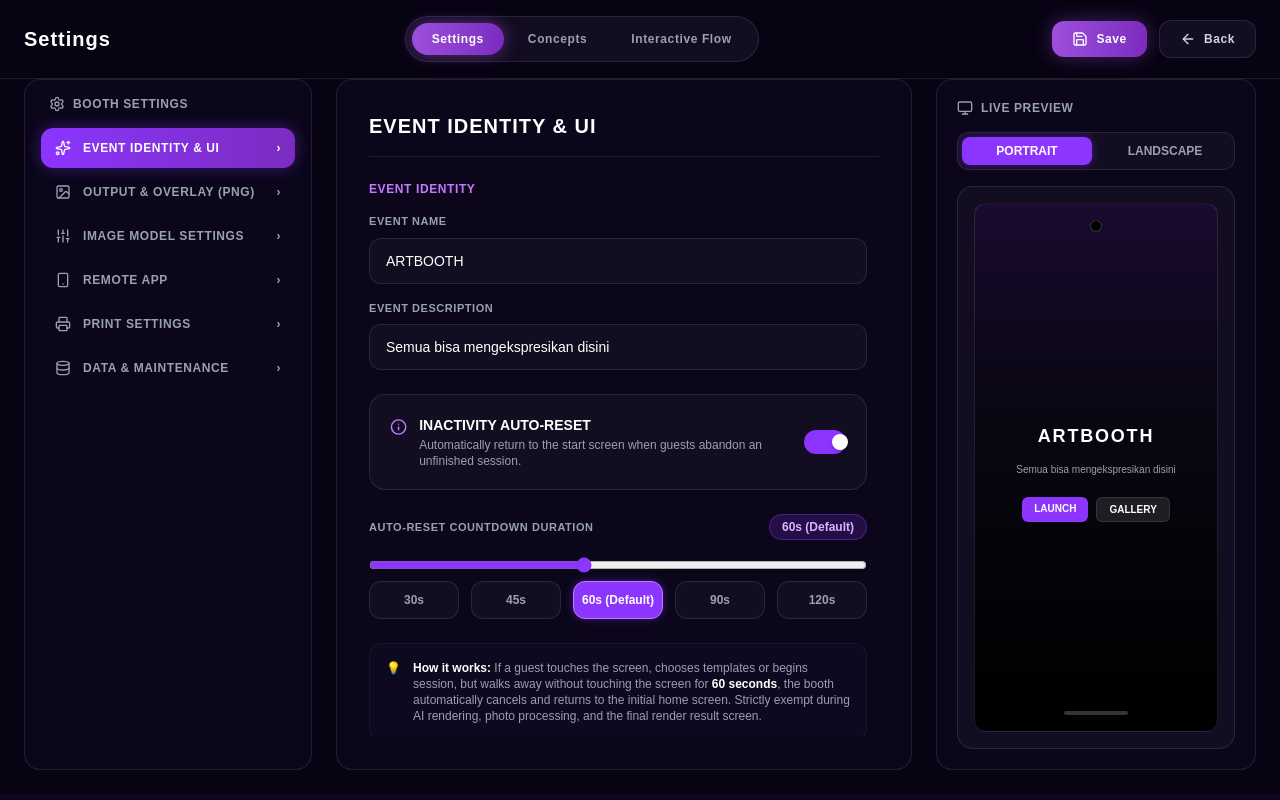
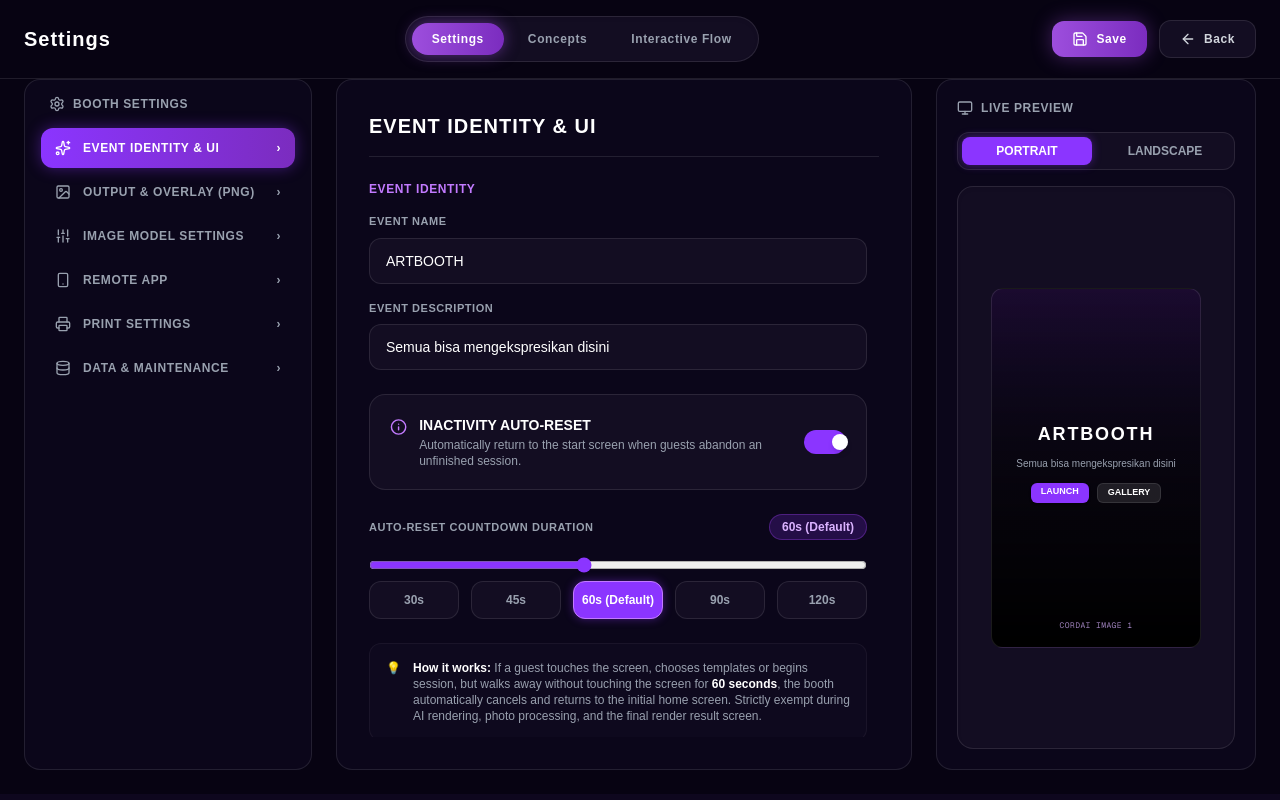
Before and after one commit to nuryanash3-lgtm/cekreks, a Next.js app: page /event/1/settings in a window 1280 px wide. Built offline with nearby package versions, Linux system fonts and the light colour scheme.

Commit message:
feat: adjust live preview

```diff
--- a/src/app/event/[kode]/settings/page.tsx
+++ b/src/app/event/[kode]/settings/page.tsx
@@ -75,7 +75,7 @@ export default function EventSettingsPage() {
 
   return (
     <>
-      {/* Tambahan style CSS lokal untuk mempercantik scrollbar agar tidak putih */}
+      {/* Tambahan style CSS lokal untuk scrollbar */}
       <style jsx global>{`
         ::-webkit-scrollbar {
           width: 6px;
@@ -94,7 +94,6 @@ export default function EventSettingsPage() {
         }
       `}</style>
 
-      {/* Kontainer utama menggunakan tinggi pas layar dikurangi jarak navbar atas */}
       <div className="flex h-[calc(100vh-85px)] w-full bg-[#070312] text-white px-6 pb-6 gap-6 overflow-hidden">
 
         {/* 1. SIDEBAR KIRI */}
@@ -140,7 +139,7 @@ export default function EventSettingsPage() {
           </div>
         </main>
 
-        {/* 3. KANAN: LIVE PREVIEW */}
+        {/* 3. KANAN: LIVE PREVIEW (Kamera Display Studio/Booth) */}
         <aside className="w-80 flex flex-col bg-[#0b061a] border border-white/10 rounded-2xl p-5 shrink-0 h-full">
           <div className="flex items-center justify-between mb-4 shrink-0">
             <div className="flex items-center space-x-2 text-gray-400 text-xs font-bold tracking-wider">
@@ -173,33 +172,39 @@ export default function EventSettingsPage() {
             </button>
           </div>
 
-          {/* Layar Simulasi Mockup Handphone */}
+          {/* Area Layar Simulasi Booth (Mulus & Dinamis Rasio 9:16 vs 16:9) */}
           <div className="flex-1 bg-[#130d22] border border-white/10 rounded-2xl flex flex-col items-center justify-center p-4 relative overflow-hidden shadow-inner">
-            <div className="w-full h-full border border-white/10 rounded-xl bg-gradient-to-b from-purple-950/20 to-black p-4 flex flex-col items-center justify-between text-center relative">
-
-              {/* Kamera kecil mockup */}
-              <div className="w-3 h-3 bg-black rounded-full border border-white/20 mb-2" />
+            <div
+              className={`border border-white/10 rounded-xl bg-gradient-to-b from-purple-950/20 to-black p-4 flex flex-col items-center justify-between text-center relative transition-all duration-300 ease-in-out ${
+                previewMode === "portrait"
+                  ? "w-[210px] h-[360px]"
+                  : "w-[280px] h-[160px]"
+              }`}
+            >
 
               {/* Isi Preview */}
-              <div className="flex flex-col items-center justify-center my-auto space-y-3">
-                <h3 className="font-black tracking-widest text-lg text-white">
+              <div className="flex flex-col items-center justify-center my-auto space-y-2">
+                <h3 className={`font-black tracking-widest text-white transition-all duration-300 ${previewMode === "portrait" ? "text-lg" : "text-sm"}`}>
                   {eventName || "ARTBOOTH"}
                 </h3>
                 <p className="text-[10px] text-gray-400 max-w-[180px]">
                   {eventDesc || "Semua bisa mengekspresikan disini"}
                 </p>
-                <div className="flex space-x-2 pt-2">
-                  <span className="bg-[#8b35ff] text-white px-3 py-1 rounded-md text-[10px] font-bold shadow">
+                <div className="flex space-x-2 pt-1">
+                  <span className="bg-[#8b35ff] text-white px-2.5 py-0.5 rounded-md text-[9px] font-bold shadow">
                     LAUNCH
                   </span>
-                  <span className="bg-white/10 text-white px-3 py-1 rounded-md text-[10px] font-bold border border-white/10">
+                  <span className="bg-white/10 text-white px-2.5 py-0.5 rounded-md text-[9px] font-bold border border-white/10">
                     GALLERY
                   </span>
                 </div>
               </div>
 
-              {/* Indikator bawah layar */}
-              <div className="w-16 h-1 bg-white/20 rounded-full mt-2" />
+              {/* Footer kecil di dalam layar preview */}
+              <div className="text-[8px] text-purple-300/70 font-mono tracking-wider">
+                CORDAI IMAGE 1
+              </div>
+
             </div>
           </div>
         </aside>
```
